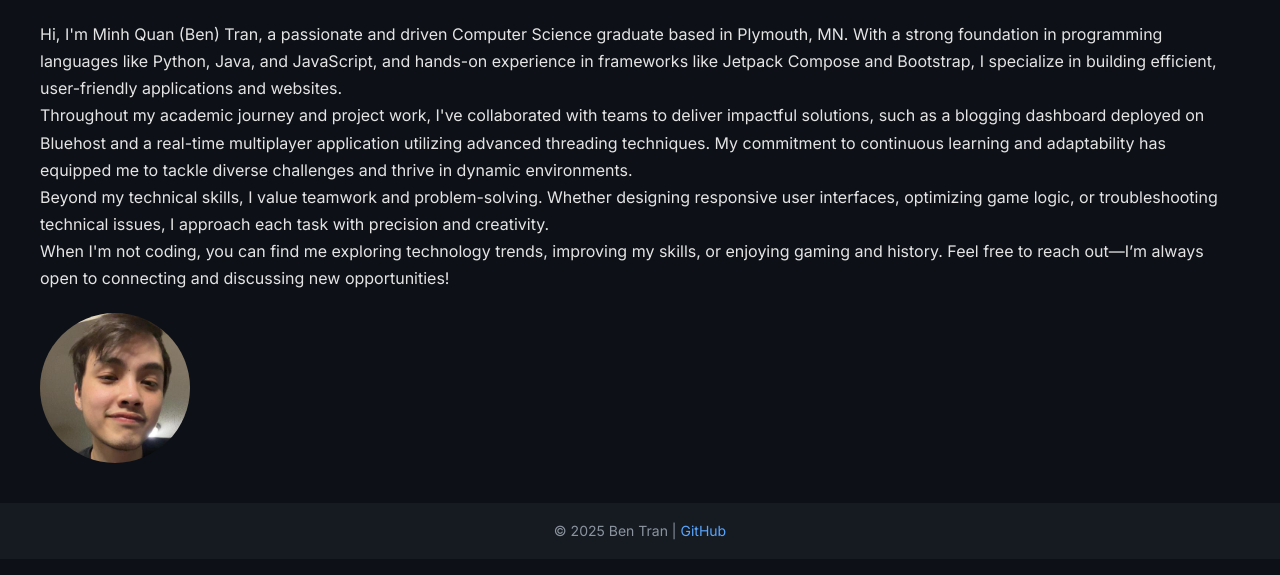
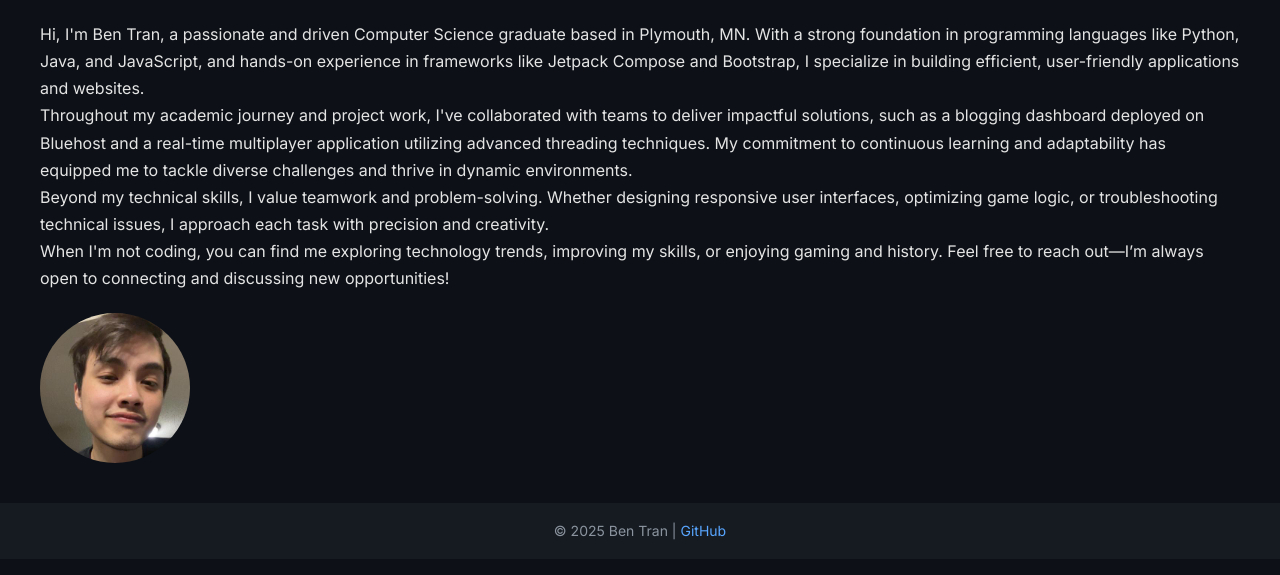
Before and after one commit to windwalker46/my-portfolio, an Eleventy site: page about.njk in a window 1280 px wide. Shown: the part 145-720 px from the top of the page. Built offline with nearby package versions, Linux system fonts and the light colour scheme; Eleventy itself is replaced by a stand-in of ours; files that its build step writes are made by us from their sources.

Commit message:
profile changes

```diff
--- a/about.njk
+++ b/about.njk
@@ -5,7 +5,7 @@ title: About Me
 
 <h1>About Me</h1>
 
-<p>Hi, I'm Minh Quan (Ben) Tran, a passionate and driven Computer Science graduate based in Plymouth, MN. With a strong foundation in programming languages like Python, Java, and JavaScript, and hands-on experience in frameworks like Jetpack Compose and Bootstrap, I specialize in building efficient, user-friendly applications and websites.</p>
+<p>Hi, I'm Ben Tran, a passionate and driven Computer Science graduate based in Plymouth, MN. With a strong foundation in programming languages like Python, Java, and JavaScript, and hands-on experience in frameworks like Jetpack Compose and Bootstrap, I specialize in building efficient, user-friendly applications and websites.</p>
 
 <p>Throughout my academic journey and project work, I've collaborated with teams to deliver impactful solutions, such as a blogging dashboard deployed on Bluehost and a real-time multiplayer application utilizing advanced threading techniques. My commitment to continuous learning and adaptability has equipped me to tackle diverse challenges and thrive in dynamic environments.</p>
 
```
